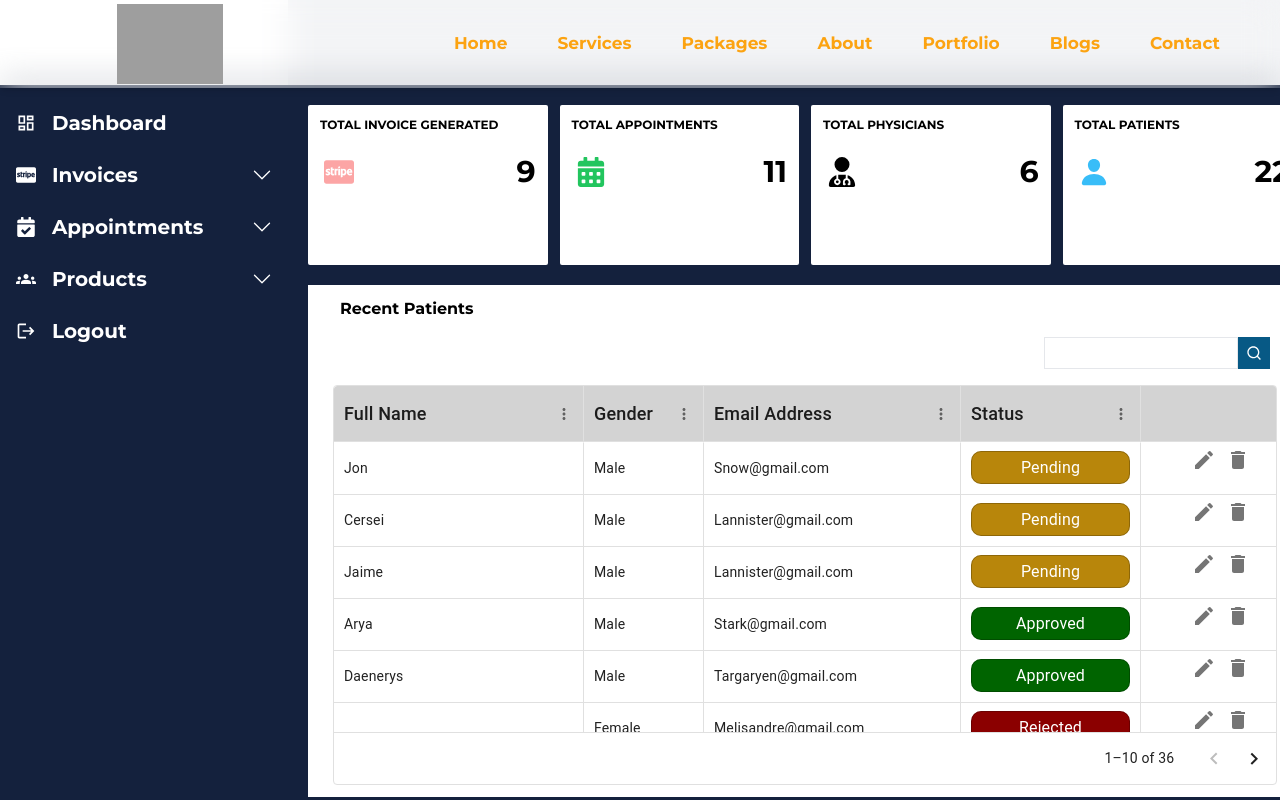
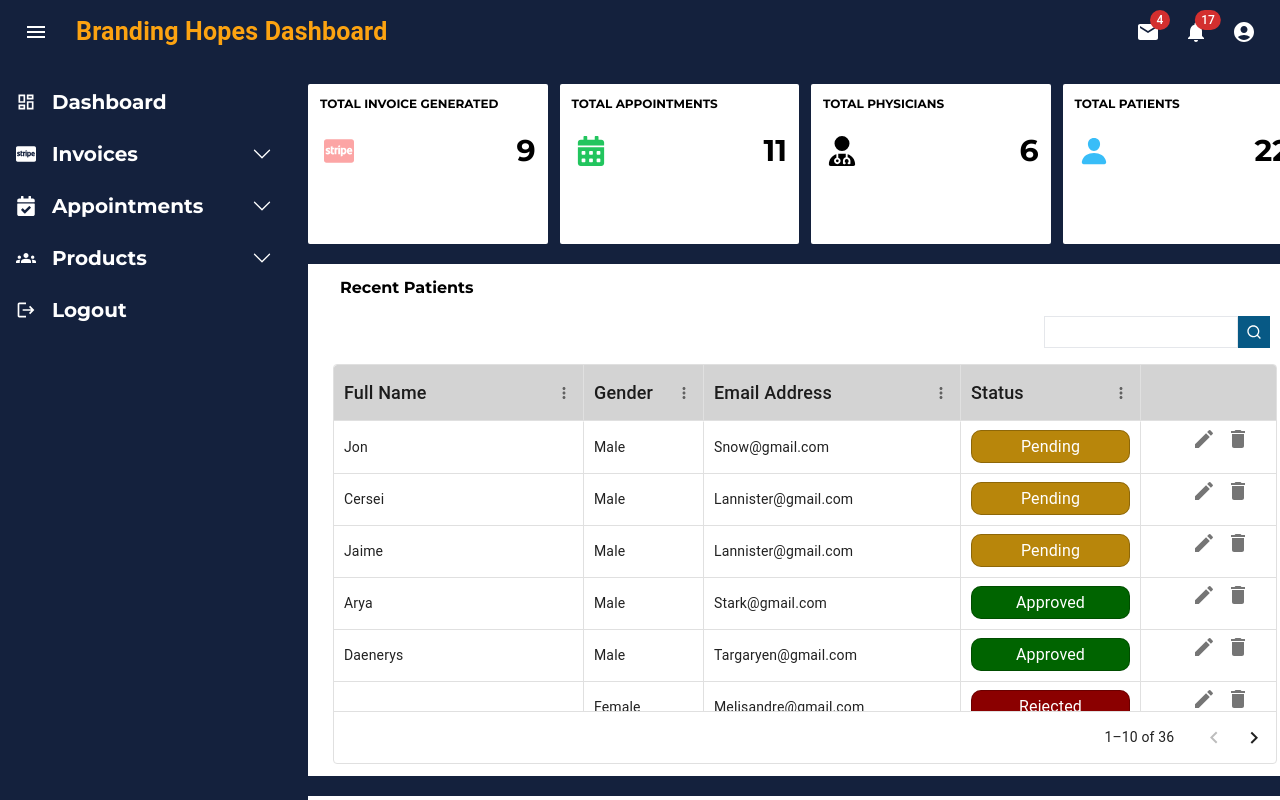
Before and after one commit to HasanCoder66/BRANDING-WORKING, a React (Vite) app in the folder Branding-Frontend/: page /dashboard/home in a window 1280 px wide. Shown: the top 800 px of the page. Built offline with nearby package versions, Linux system fonts and the light colour scheme; grey boxes are pictures that could not be loaded.

Commit message:
dash navbar and more things changes

```diff
--- a/Branding-Frontend/src/App.jsx
+++ b/Branding-Frontend/src/App.jsx
@@ -331,6 +331,7 @@
 import { Nav } from './components';
 import DashboardHome from './dashboard/pages/DashboardHome';
 import DashboardFooter from './dashboard/components/DashboardFooter';
+import DashboardNavbar from './dashboard/components/DashboardNavbar';
 
 // Layout for the main website pages
 const WebLayout = () => {
@@ -358,7 +359,7 @@
 const DashboardLayout = () => {
   return (
     <div className="overflow-hidden">
-      <Nav /> {/* You can customize the Nav for the dashboard */}
+      <DashboardNavbar /> {/* You can customize the Nav for the dashboard */}
       <div className="flex">
         <Sidebar />
         <main className="flex-1 bg-gray-100">
--- a/Branding-Frontend/src/dashboard/components/BodyMain.jsx
+++ b/Branding-Frontend/src/dashboard/components/BodyMain.jsx
@@ -1,5 +1,4 @@
 import React from "react";
-// import Header from "./Header";
 import Box from "./Box";
 import Box1 from "./Box1";
 import Box2 from "./Box2";
@@ -11,8 +10,6 @@
 const BodyMain = () => {
   return (
     <div className="w-full bg-[#14213d] ">
-      {/* <Header /> */}
-
       <div class="grid grid-cols-4 gap-3  p-5 ">
         <Box
           title={"TOTAL INVOICE GENERATED"}
--- /dev/null
+++ b/Branding-Frontend/src/dashboard/components/DashboardNavbar.jsx
@@ -0,0 +1,230 @@
+import * as React from "react";
+import { styled, alpha } from "@mui/material/styles";
+import AppBar from "@mui/material/AppBar";
+import Box from "@mui/material/Box";
+import Toolbar from "@mui/material/Toolbar";
+import IconButton from "@mui/material/IconButton";
+import Typography from "@mui/material/Typography";
+import InputBase from "@mui/material/InputBase";
+import Badge from "@mui/material/Badge";
+import MenuItem from "@mui/material/MenuItem";
+import Menu from "@mui/material/Menu";
+import MenuIcon from "@mui/icons-material/Menu";
+import SearchIcon from "@mui/icons-material/Search";
+import AccountCircle from "@mui/icons-material/AccountCircle";
+import MailIcon from "@mui/icons-material/Mail";
+import NotificationsIcon from "@mui/icons-material/Notifications";
+import MoreIcon from "@mui/icons-material/MoreVert";
+
+const Search = styled("div")(({ theme }) => ({
+  position: "relative",
+  borderRadius: theme.shape.borderRadius,
+  backgroundColor: alpha(theme.palette.common.white, 0.15),
+  "&:hover": {
+    backgroundColor: alpha(theme.palette.common.white, 0.25),
+  },
+  marginRight: theme.spacing(2),
+  marginLeft: 0,
+  width: "100%",
+  [theme.breakpoints.up("sm")]: {
+    marginLeft: theme.spacing(3),
+    width: "auto",
+  },
+}));
+
+const SearchIconWrapper = styled("div")(({ theme }) => ({
+  padding: theme.spacing(0, 2),
+  height: "100%",
+  position: "absolute",
+  pointerEvents: "none",
+  display: "flex",
+  alignItems: "center",
+  justifyContent: "center",
+}));
+
+const StyledInputBase = styled(InputBase)(({ theme }) => ({
+  color: "inherit",
+  "& .MuiInputBase-input": {
+    padding: theme.spacing(1, 1, 1, 0),
+    // vertical padding + font size from searchIcon
+    paddingLeft: `calc(1em + ${theme.spacing(4)})`,
+    transition: theme.transitions.create("width"),
+    width: "100%",
+    [theme.breakpoints.up("md")]: {
+      width: "20ch",
+    },
+  },
+}));
+
+export default function PrimarySearchAppBar() {
+  const [anchorEl, setAnchorEl] = React.useState(null);
+  const [mobileMoreAnchorEl, setMobileMoreAnchorEl] = React.useState(null);
+
+  const isMenuOpen = Boolean(anchorEl);
+  const isMobileMenuOpen = Boolean(mobileMoreAnchorEl);
+
+  const handleProfileMenuOpen = (event) => {
+    setAnchorEl(event.currentTarget);
+  };
+
+  const handleMobileMenuClose = () => {
+    setMobileMoreAnchorEl(null);
+  };
+
+  const handleMenuClose = () => {
+    setAnchorEl(null);
+    handleMobileMenuClose();
+  };
+
+  const handleMobileMenuOpen = (event) => {
+    setMobileMoreAnchorEl(event.currentTarget);
+  };
+
+  const menuId = "primary-search-account-menu";
+
+  const renderMenu = (
+    <Menu
+      anchorEl={anchorEl}
+      anchorOrigin={{
+        vertical: "top",
+        horizontal: "right",
+      }}
+      id={menuId}
+      keepMounted
+      transformOrigin={{
+        vertical: "top",
+        horizontal: "right",
+      }}
+      open={isMenuOpen}
+      onClose={handleMenuClose}
+    >
+      <MenuItem onClick={handleMenuClose}>Profile</MenuItem>
+      <MenuItem onClick={handleMenuClose}>My account</MenuItem>
+    </Menu>
+  );
+
+  const mobileMenuId = "primary-search-account-menu-mobile";
+  const renderMobileMenu = (
+    <Menu
+      anchorEl={mobileMoreAnchorEl}
+      anchorOrigin={{
+        vertical: "top",
+        horizontal: "right",
+      }}
+      id={mobileMenuId}
+      keepMounted
+      transformOrigin={{
+        vertical: "top",
+        horizontal: "right",
+      }}
+      open={isMobileMenuOpen}
+      onClose={handleMobileMenuClose}
+    >
+      <MenuItem>
+        <IconButton size="large" aria-label="show 4 new mails" color="inherit">
+          <Badge badgeContent={4} color="error">
+            <MailIcon />
+          </Badge>
+        </IconButton>
+        <p>Messages</p>
+      </MenuItem>
+      <MenuItem>
+        <IconButton
+          size="large"
+          aria-label="show 17 new notifications"
+          color="inherit"
+        >
+          <Badge badgeContent={17} color="error">
+            <NotificationsIcon />
+          </Badge>
+        </IconButton>
+        <p>Notifications</p>
+      </MenuItem>
+      <MenuItem onClick={handleProfileMenuOpen}>
+        <IconButton
+          size="large"
+          aria-label="account of current user"
+          aria-controls="primary-search-account-menu"
+          aria-haspopup="true"
+          color="inherit"
+        >
+          <AccountCircle />
+        </IconButton>
+        <p>Profile</p>
+      </MenuItem>
+    </Menu>
+  );
+
+  return (
+    <Box sx={{ flexGrow: 1}}>
+      <AppBar position="static" sx={{ backgroundColor: "#14213d"}}>
+        <Toolbar>
+          <IconButton
+            size="large"
+            edge="start"
+            color="inherit"
+            aria-label="open drawer"
+            sx={{ mr: 2 }}
+          >
+            <MenuIcon />
+          </IconButton>
+          <Typography
+            variant="h6"
+            noWrap
+            component="div"
+            sx={{ display: { xs: "none", sm: "block" , color: "#fca311", fontSize:"25px", fontWeight:"bold" } }}
+          >
+            Branding Hopes Dashboard
+          </Typography>
+
+          <Box sx={{ flexGrow: 1 }} />
+          <Box sx={{ display: { xs: "none", md: "flex" } }}>
+            <IconButton
+              size="large"
+              aria-label="show 4 new mails"
+              color="inherit"
+            >
+              <Badge badgeContent={4} color="error">
+                <MailIcon />
+              </Badge>
+            </IconButton>
+            <IconButton
+              size="large"
+              aria-label="show 17 new notifications"
+              color="inherit"
+            >
+              <Badge badgeContent={17} color="error">
+                <NotificationsIcon />
+              </Badge>
+            </IconButton>
+            <IconButton
+              size="large"
+              edge="end"
+              aria-label="account of current user"
+              aria-controls={menuId}
+              aria-haspopup="true"
+              onClick={handleProfileMenuOpen}
+              color="inherit"
+            >
+              <AccountCircle />
+            </IconButton>
+          </Box>
+          <Box sx={{ display: { xs: "flex", md: "none" } }}>
+            <IconButton
+              size="large"
+              aria-label="show more"
+              aria-controls={mobileMenuId}
+              aria-haspopup="true"
+              onClick={handleMobileMenuOpen}
+              color="inherit"
+            >
+              <MoreIcon />
+            </IconButton>
+          </Box>
+        </Toolbar>
+      </AppBar>
+      {renderMobileMenu}
+      {renderMenu}
+    </Box>
+  );
+}
--- a/Branding-Frontend/src/dashboard/components/Sidebar.jsx
+++ b/Branding-Frontend/src/dashboard/components/Sidebar.jsx
@@ -70,7 +70,7 @@
   };
 
   return (
-    <div className="bg-[#14213d] hover:text-[#fca311] text-white flex items-end justify-end mt-[85px] ">
+    <div className="bg-[#14213d]  text-white flex items-end justify-end  ">
       <button
         className="fixed lg:hidden z-90 bottom-10 right-8 bg-teal-800 w-10 h-10 rounded-full drop-shadow-lg flex justify-center items-center text-white text-4xl hover:bg-teal-800 duration-300"
         onClick={toggleSidebar}
--- a/Branding-Frontend/src/dashboard/pages/DashboardHome.jsx
+++ b/Branding-Frontend/src/dashboard/pages/DashboardHome.jsx
@@ -3,7 +3,7 @@
 
 function DashboardHome() {
   return (
-    <div className="flex mt-[85px] ">
+    <div className="flex ">
       <BodyMain />
     </div>
   );
```
